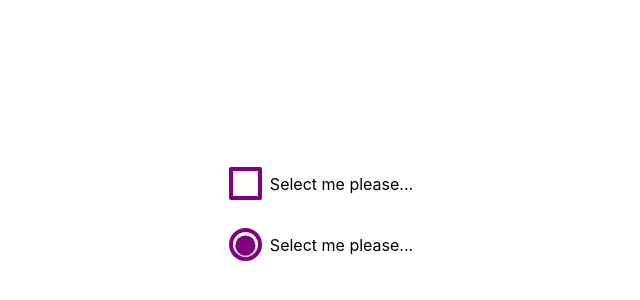
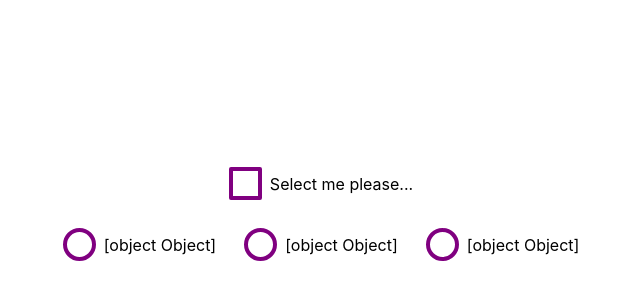
Before and after one commit to frimpongopoku/form-generator, a React (Create React App) app: page / in a window 1280 px wide. Shown: the part 186-486 px from the top of the page, without its empty margins (319-959 px from the left). Built offline with nearby package versions, Linux system fonts and the light colour scheme.

Commit message:
Fully implemented and manually tested radiogroup. Working nicely.... :fire:

```diff
--- a/src/App.js
+++ b/src/App.js
@@ -14,9 +14,19 @@ function App() {
         height: "100vh",
       }}
     >
-      <center>
+      <center style={{ width: 1000 }}>
         <CheckBox />
-        <RadioGroup checked />
+        <RadioGroup
+          onItemSelected={(value) => console.log("I am the value bro", value)}
+          data={[
+            { name: "keskeshi" },
+            { name: "ogbemi" },
+            { name: "tabaluga" },
+          ]}
+          // labelFieldName="name"
+          valueFieldName="name"
+          defaultValue="Orange"
+        />
         {/* <TextBox
           _generics={{ rows: "20" }}
           textarea
--- a/src/widgets/radio-group/RadioGroup.js
+++ b/src/widgets/radio-group/RadioGroup.js
@@ -6,61 +6,107 @@ import {
   commonStyleProps,
   commonStylePropValues,
 } from "../shared/_shared.proptypes";
-import { raise } from "../shared/_shared.styles";
-
+import { putElementInline, raise } from "../shared/_shared.styles";
+const NAME = "____name____";
 export default class RadioGroup extends Component {
   constructor(props) {
     super(props);
 
     this.state = {
-      is_checked: false,
+      selected_item: null,
     };
     this.handleOnItemSelected = this.handleOnItemSelected.bind(this);
   }
 
-  handleOnItemSelected(e) {
-    e.preventDefault();
-    const { onItemSelected, label, value } = this.props;
-    const { is_checked } = this.state;
-    this.setState({ is_checked: !is_checked });
-    if (!onItemSelected) return;
-    onItemSelected(value || label);
+  handleOnItemSelected(value) {
+    const { onItemSelected } = this.props;
+    const valueIsSelectedAlready = value === this.state.selected_item;
+    if (valueIsSelectedAlready) {
+      this.setState({ selected_item: null });
+      if (onItemSelected) onItemSelected(null);
+      return;
+    }
+    this.setState({ selected_item: value });
+    if (onItemSelected) onItemSelected(value);
   }
   componentDidMount() {
-    const { checked } = this.props;
-    this.setState({ is_checked: checked });
+    const { defaultValue } = this.props;
+    if (defaultValue) this.setState({ selected_item: defaultValue });
+  }
+
+  isArrayOfObjects() {
+    /** These two values will be passed by developers if "this.props.data" is an array of objects instead of strings */
+    return (
+      this.props.labelFieldName !== NAME && this.props.valueFieldName !== NAME
+    );
+  }
+
+  itemIsChecked(value) {
+    return value === this.state.selected_item;
+  }
+  renderContent() {
+    const { data, valueFieldName, labelFieldName, groupStyle, groupClassName } =
+      this.props;
+    const dealingWithObjs = this.isArrayOfObjects();
+    if (!data) return <small>Please provide data for radio group...</small>;
+    return data.map((item, index) => {
+      var label, value;
+      if (dealingWithObjs) {
+        value = item[valueFieldName];
+        label = item[labelFieldName];
+      } else {
+        label = item;
+        value = item;
+      }
+      return (
+        <div
+          key={index.toString()}
+          className={`${cx(putElementInline)} ${groupClassName}`}
+          style={groupStyle}
+        >
+          <RadioButton
+            onItemSelected={this.handleOnItemSelected}
+            checked={this.itemIsChecked(value)}
+            label={label}
+            value={value}
+          />
+        </div>
+      );
+    });
   }
 
   render() {
-    const { groupStyle, groupClassName } = this.props;
-
-    return (
-      <div className={groupClassName} style={groupStyle}>
-        <RadioButton
-          {...this.props}
-          onItemSelected={this.handleOnItemSelected}
-          checked={this.state.is_checked}
-        />
-      </div>
-    );
+    return <> {this.renderContent()}</>;
   }
 }
 
 RadioGroup.propTypes = {
   ...commonStyleProps,
-  label: PropTypes.string,
-  value: PropTypes.oneOfType([
-    PropTypes.string,
-    PropTypes.object,
-    PropTypes.number,
-    PropTypes.bool,
-  ]),
+  /** Data to be displayed displayed in the form of radio buttons */
+  data: PropTypes.arrayOf(
+    PropTypes.oneOfType([PropTypes.string, PropTypes.object, PropTypes.number])
+  ),
+
+  /** Should be provided if an array objects is passed into @data instead of an array of strings */
+  labelFieldName: PropTypes.string,
+  /** Should be provided if an array objects is passed into @data instead of an array of strings. Used to retrive the value from object onItemSelected */
+  valueFieldName: PropTypes.string,
+  /** Provides selected value when any item is selected */
+  onItemSelected: PropTypes.func,
+  /**  Value of item that should be pre-marked on load */
+  defaultValue: PropTypes.oneOfType([PropTypes.string, PropTypes.number]),
+  groupClassName: PropTypes.string,
+  groupStyle: PropTypes.object,
 };
 
 RadioGroup.defaultProps = {
   ...commonStylePropValues,
-  label: "Select me please...",
-  value: null,
+  data: ["Orange", "Banana", "Mangoes", "Pineaples", "Lettuce"],
+  labelFieldName: NAME,
+  valueFieldName: NAME,
+  defaultValue: null,
+  groupStyle: {},
+  groupClassName: "",
 };
 
 const RadioButton = (props) => {
@@ -71,12 +117,17 @@ const RadioButton = (props) => {
     className,
     onItemSelected,
     checked,
+    value,
+    label,
   } = props;
   const { emptyCircle, defaultContainer, hoveringCheckMarkCss } = radioGroupCSS;
 
   return (
-    <div className={containerClassName} style={containerStyle}>
-      <div className={cx(defaultContainer)} onClick={onItemSelected}>
+    <div className={`${containerClassName}`} style={containerStyle}>
+      <div
+        className={cx(defaultContainer)}
+        onClick={() => onItemSelected(value)}
+      >
         <div style={{ position: "relative" }}>
           <div className={`${cx(emptyCircle)} box`}></div>
           {checked && (
@@ -87,7 +138,7 @@ const RadioButton = (props) => {
         </div>
 
         <p style={style} className={`${className}`}>
-          Select me please...
+          {label && label.toString()}
         </p>
       </div>
     </div>
--- a/src/widgets/shared/_shared.styles.js
+++ b/src/widgets/shared/_shared.styles.js
@@ -2,6 +2,10 @@ import { css } from "@emotion/css";
 export const THEME_COLOR = "purple";
 export const THEME_HOVER_COLOR = "#9d41c3";
 export const THEME_ACTIVE_COLOR = "#531a6b";
+
+export const putElementInline = css`
+  display: inline-block;
+`;
 
 export const raise = css`
   box-shadow: 0px 1px 2px #9e9e9e;
```
